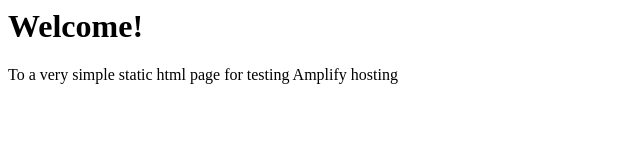
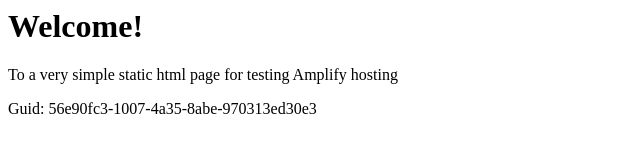
Before and after one commit to aws-aemilia-arn/Github-PR-Commit-Integration-Test-DoNotTouch-GitHubAutoBuildPrPreviewCanaryTest-v1-prod-eu-north-1, a website: page src/index.html in a window 1280 px wide. Shown: the whole page, without its empty margins (0-640 px from the left). Drawn offline with Linux system fonts and the light colour scheme.

Commit message:
commit from integ tests

```diff
--- a/src/index.html
+++ b/src/index.html
@@ -1,3 +1,5 @@
+
+
 <html lang="en">
 
 <head>
@@ -10,6 +12,6 @@
 <body>
     <h1>Welcome!</h1>
     <p>To a very simple static html page for testing Amplify hosting</p>
-</body>
+    <p>Guid: 56e90fc3-1007-4a35-8abe-970313ed30e3</p></body>
 
 </html>
```
